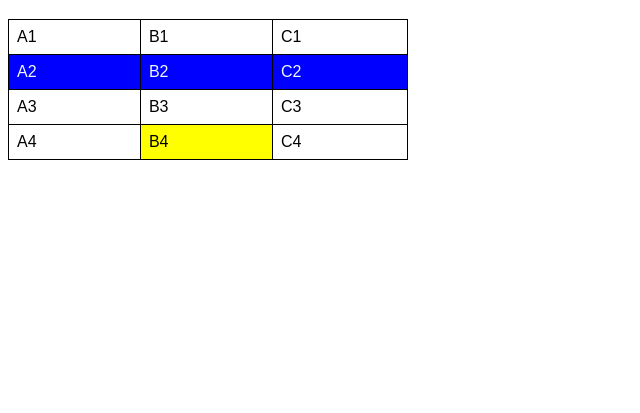
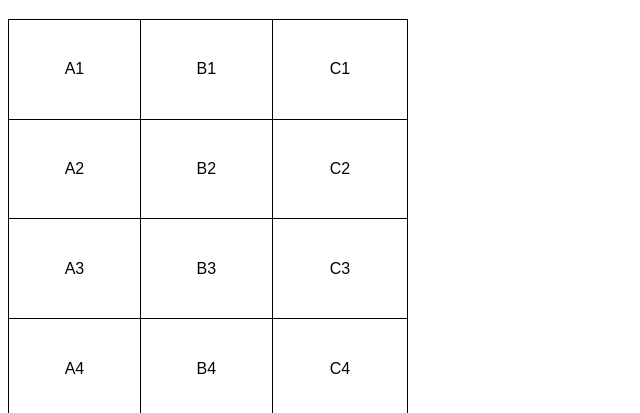
Before and after one commit to karenramall12/html-css, a plain HTML site: page exercicios/exe023/tabela.html in a window 1280 px wide. Shown: the part 61-474 px from the top of the page, without its empty margins (0-640 px from the left). Drawn offline with Linux system fonts and the light colour scheme.

Commit message:
atualizei tabelas

```diff
--- a/exercicios/exe023/tabela.html
+++ b/exercicios/exe023/tabela.html
@@ -10,19 +10,19 @@
         }
         table{
             width: 400px;
+            height: 400px;
             border-collapse: collapse;
         }
-        tr.linha{
-            background-color: blue;
-            color: aliceblue;
-        }
+
+
         td{
             border: 1px solid black;
             padding: 8px;
+            text-align: center;
+            vertical-align: middle;
         }
-        td.dado{
-            background-color: yellow;
-        }
+
+
     </style>
 </head>
 <body>
@@ -33,7 +33,7 @@
             <td>B1</td>
             <TD>C1</TD>
         </tr>
-        <tr class="linha">
+        <tr>
             <td>A2</td>
             <td>B2</td>
             <td>C2</td>
@@ -45,7 +45,7 @@
         </tr>
         <tr>
             <td>A4</td>
-            <td class="dado">B4</td>
+            <td >B4</td>
             <td>C4</td>
         </tr>
     </table>
```
